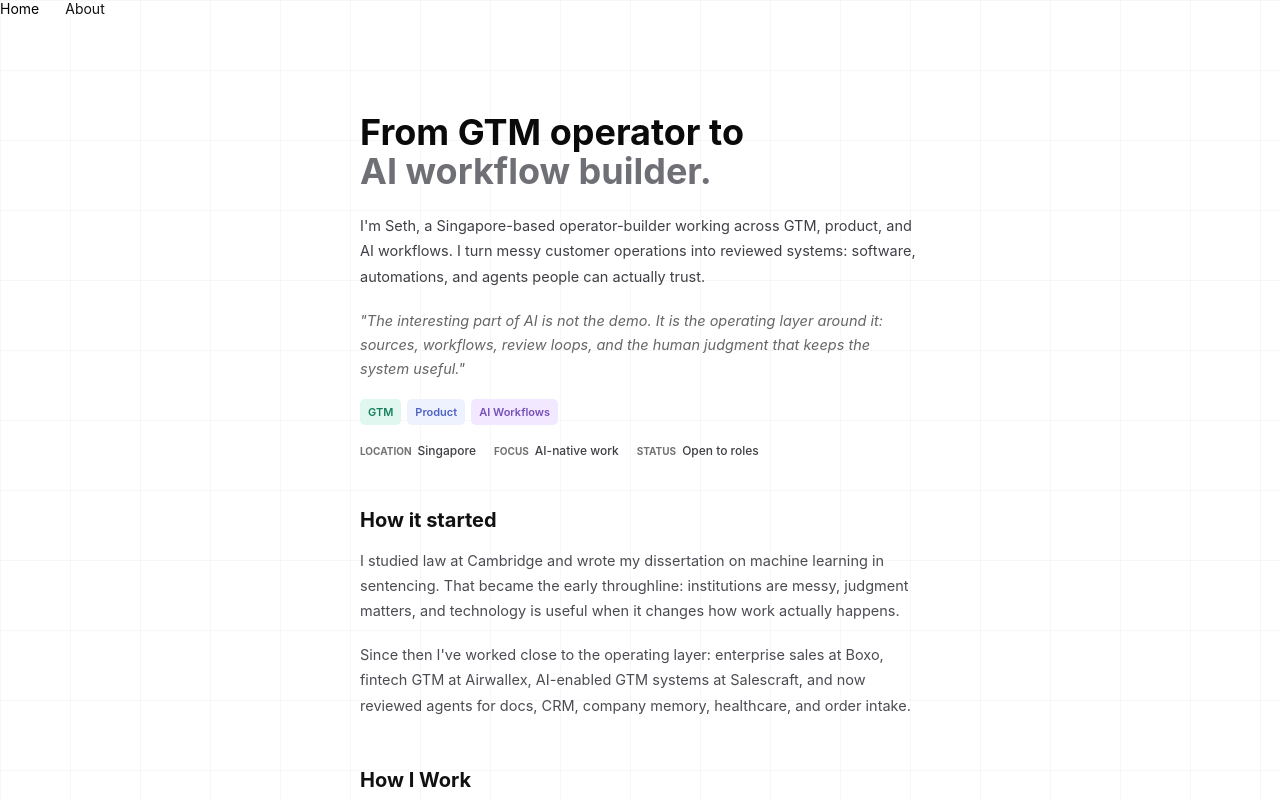
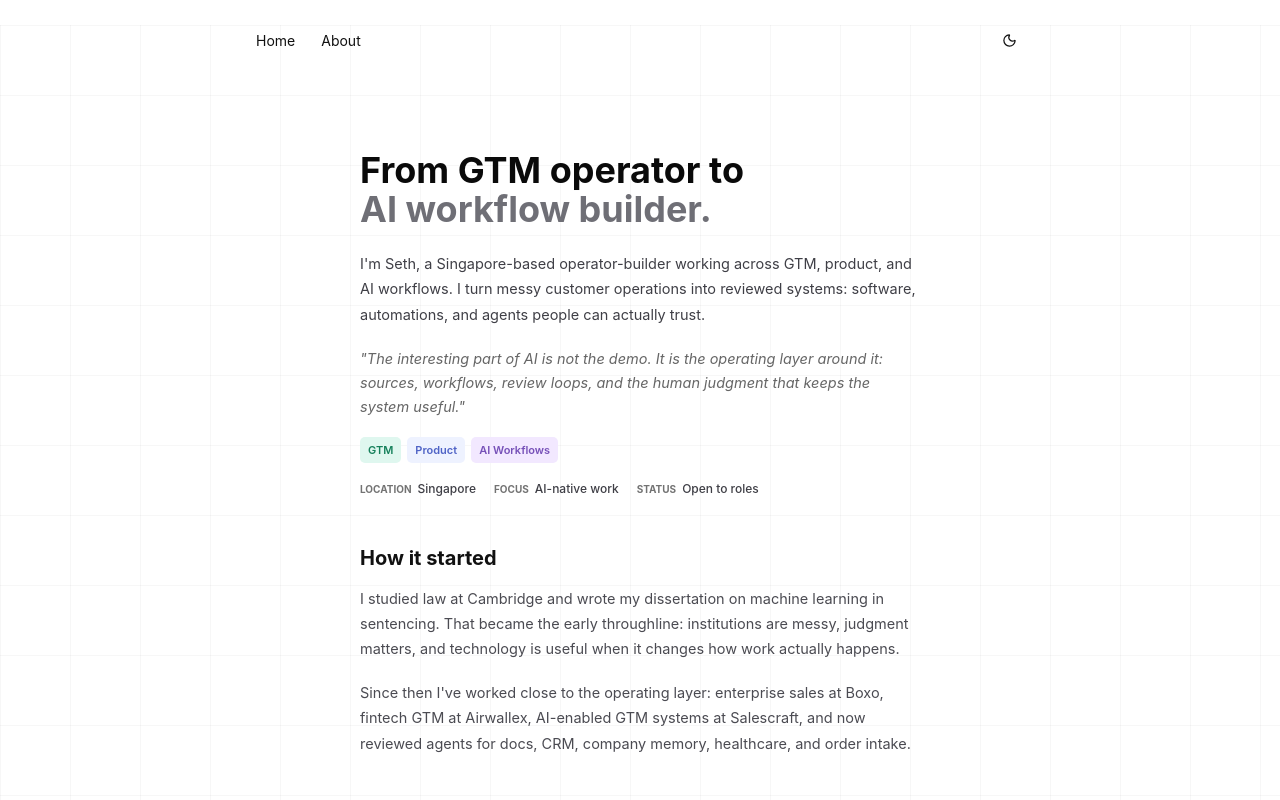
Before and after one commit to Sethzy/seth-portfolio, a Next.js app: page /about in a window 1280 px wide. Shown: the top 800 px of the page. Built offline with nearby package versions, Linux system fonts and the light colour scheme.

Commit message:
feat: add theme toggle

```diff
--- a/app/about/page.tsx
+++ b/app/about/page.tsx
@@ -1,9 +1,11 @@
 import Link from "next/link";
 import { navItems } from "../data";
 import { SmoothScroll } from "../smooth-scroll";
+import { ThemeToggle } from "../theme-toggle";
 
 function Nav() {
   return (
+    <header className="topbar">
       <nav className="floating-nav" aria-label="Main navigation">
         {navItems.map((item) => (
           <Link key={item.href} href={item.href}>
@@ -11,6 +13,8 @@ function Nav() {
           </Link>
         ))}
       </nav>
+      <ThemeToggle />
+    </header>
   );
 }
 
--- a/app/layout.tsx
+++ b/app/layout.tsx
@@ -15,8 +15,25 @@ export default function RootLayout({
   children: React.ReactNode;
 }>) {
   return (
-    <html lang="en">
-      <body>{children}</body>
+    <html lang="en" suppressHydrationWarning>
+      <body>
+        <script
+          dangerouslySetInnerHTML={{
+            __html: `(() => {
+  try {
+    const storedTheme = window.localStorage.getItem("theme");
+    const prefersDark = window.matchMedia("(prefers-color-scheme: dark)").matches;
+    const theme = storedTheme === "light" || storedTheme === "dark" ? storedTheme : prefersDark ? "dark" : "light";
+    document.documentElement.dataset.theme = theme;
+    document.documentElement.style.colorScheme = theme;
+  } catch {
+    document.documentElement.dataset.theme = "light";
+  }
+})();`
+          }}
+        />
+        {children}
+      </body>
     </html>
   );
 }
--- a/app/page.tsx
+++ b/app/page.tsx
@@ -7,7 +7,6 @@ import {
   Download,
   Mail,
   MapPin,
-  Moon,
   TerminalSquare
 } from "lucide-react";
 import {
@@ -19,6 +18,7 @@ import {
 import type { TechStackItem } from "./data";
 import { getGitHubContributionCalendar } from "./github-contributions";
 import { SmoothScroll } from "./smooth-scroll";
+import { ThemeToggle } from "./theme-toggle";
 
 function Nav() {
   return (
@@ -30,9 +30,7 @@ function Nav() {
           </Link>
         ))}
       </nav>
-      <button className="theme-button" aria-label="Toggle theme" type="button">
-        <Moon size={15} />
-      </button>
+      <ThemeToggle />
     </header>
   );
 }
--- /dev/null
+++ b/app/theme-toggle.tsx
@@ -0,0 +1,52 @@
+"use client";
+
+import { Moon, Sun } from "lucide-react";
+import { useEffect, useState } from "react";
+
+type Theme = "light" | "dark";
+
+function getPreferredTheme(): Theme {
+  if (typeof window === "undefined") {
+    return "light";
+  }
+
+  const storedTheme = window.localStorage.getItem("theme");
+  if (storedTheme === "light" || storedTheme === "dark") {
+    return storedTheme;
+  }
+
+  return window.matchMedia("(prefers-color-scheme: dark)").matches
+    ? "dark"
+    : "light";
+}
+
+function applyTheme(theme: Theme) {
+  document.documentElement.dataset.theme = theme;
+  document.documentElement.style.colorScheme = theme;
+  window.localStorage.setItem("theme", theme);
+}
+
+export function ThemeToggle() {
+  const [theme, setTheme] = useState<Theme>(() => getPreferredTheme());
+
+  useEffect(() => {
+    applyTheme(theme);
+  }, [theme]);
+
+  function toggleTheme() {
+    setTheme((currentTheme) => (currentTheme === "dark" ? "light" : "dark"));
+  }
+
+  const isDark = theme === "dark";
+
+  return (
+    <button
+      aria-label={isDark ? "Switch to light mode" : "Switch to dark mode"}
+      className="theme-button"
+      onClick={toggleTheme}
+      type="button"
+    >
+      {isDark ? <Sun size={15} /> : <Moon size={15} />}
+    </button>
+  );
+}
```
Lines whose indentation alone changed are shown as unchanged.
